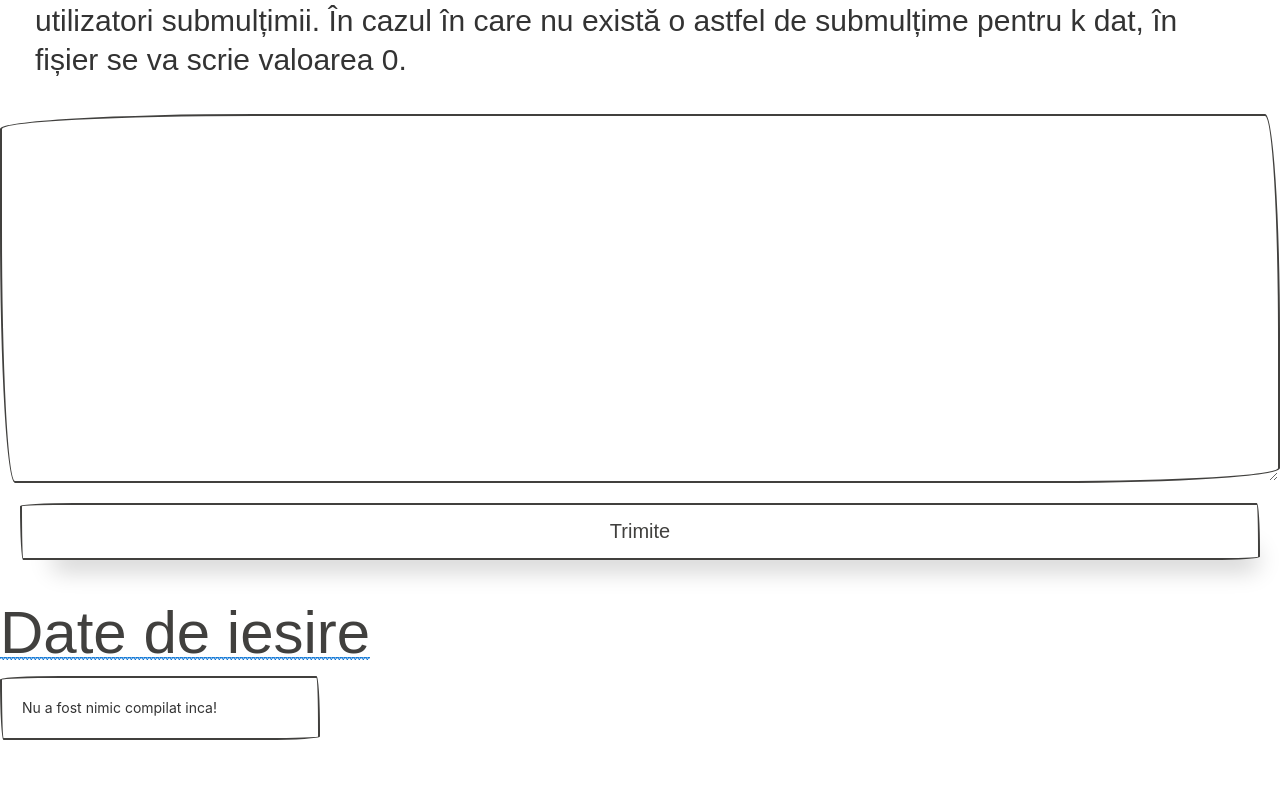
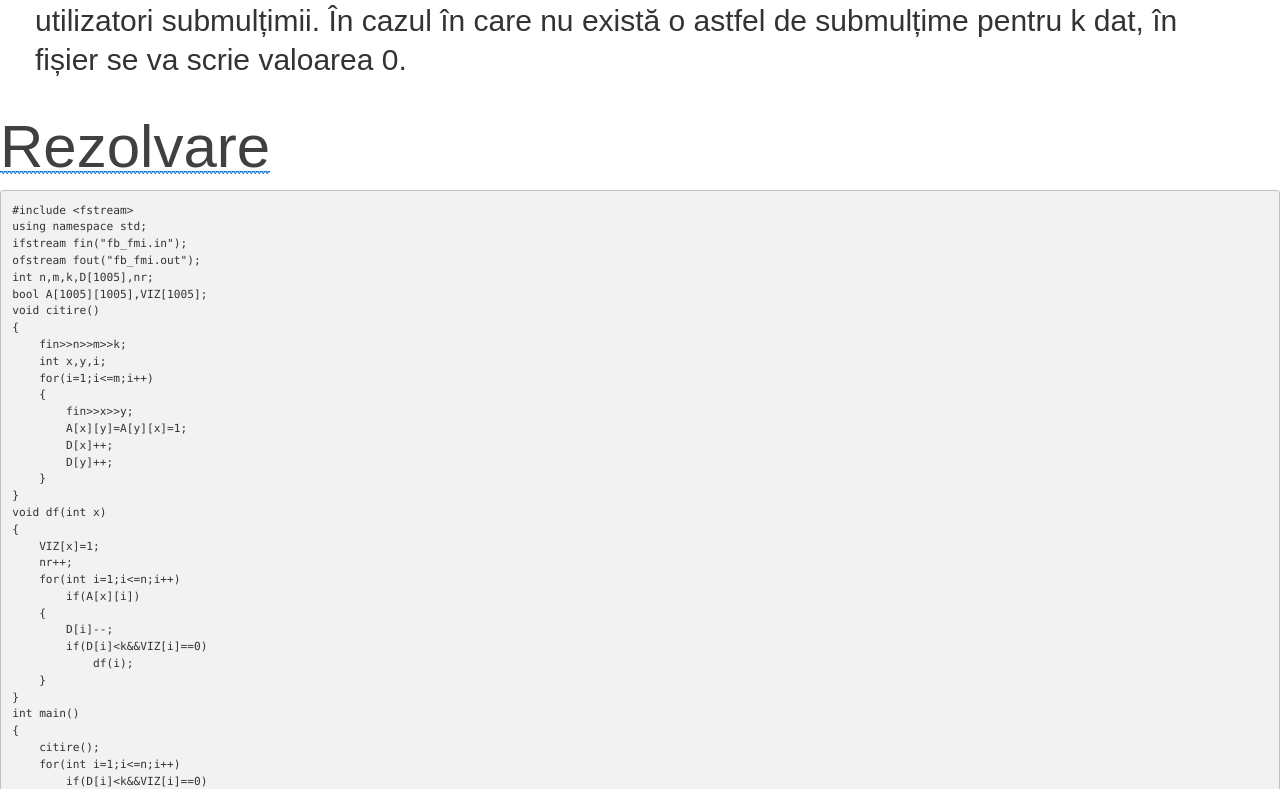
Before and after one commit to vladromila/Atestat, a React (Create React App) app: page /pb/1 in a window 1280 px wide. Shown: the part 1451-2240 px from the top of the page. Before the commit the page ends 2191 px from the top, so only its background shows below. Built offline with nearby package versions, Linux system fonts and the light colour scheme; a web font is replaced by a local one.

Commit message:
Done some code display

```diff
--- a/src/PP.js
+++ b/src/PP.js
@@ -7,7 +7,7 @@ class PP extends React.Component {
         this.state = {
             value: '',
             res: { output: 'Nu a fost nimic compilat inca!' },
-            loading:false
+            loading: false
         }
     }
     onButtonClick = () => {
@@ -17,9 +17,9 @@ class PP extends React.Component {
             versionIndex: "3",
             clientId: "3ab058b2c56e83895ea733b3e0449bf5",
             clientSecret: "9f0db5c8938a159a2a11dfb279ea32152c3a0ad715a2c201441a3b347f90fcb0",
-            stdin:"5 5 2 1 2 5 1 3 2 4 5 1 4"
+            stdin: "5 5 2 1 2 5 1 3 2 4 5 1 4"
         }
-        this.setState({loading:true})
+        this.setState({ loading: true })
         fetch('https://cors-anywhere.herokuapp.com/https://api.jdoodle.com/v1/execute', {
             method: "POST",
             mode: "cors",
@@ -37,9 +37,9 @@ class PP extends React.Component {
             body: JSON.stringify(data)
         }
         ).then(res => res.json())
-            .then(res => this.setState({ res:res,loading:false }))
+            .then(res => this.setState({ res: res, loading: false }))
     }
-    render() {console.log(this.state.res.output)
+    render() {
         return (
             <article class="article" style={{ paddingTop: 20 }}>
                 <h1 class="article-title"><a href="">Facebook_FMI</a></h1>
@@ -61,16 +61,61 @@ class PP extends React.Component {
                     Fișierul de ieșire fb_fmi.out va conține pe prima linie numărul natural Q ce reprezintă numărul maxim de membrii ai submulțimii de utilizatori care au cel puțin k prieteni, aflați la rândul lor în submulțime.
     Pe următoarea linie, în ordine crescătoare, sunt enumerați utilizatori submulțimii. În cazul în care nu există o astfel de submulțime pentru k dat, în fișier se va scrie valoarea 0.
                 </p>
+                <h3 class="article-title"><a href="">Rezolvare</a></h3>
+                <pre><code>
+                    {`#include <fstream>
+using namespace std;
+ifstream fin("fb_fmi.in");
+ofstream fout("fb_fmi.out");
+int n,m,k,D[1005],nr;
+bool A[1005][1005],VIZ[1005];
+void citire()
+{
+    fin>>n>>m>>k;
+    int x,y,i;
+    for(i=1;i<=m;i++)
+    {
+        fin>>x>>y;
+        A[x][y]=A[y][x]=1;
+        D[x]++;
+        D[y]++;
+    }
+}
+void df(int x)
+{
+    VIZ[x]=1;
+    nr++;
+    for(int i=1;i<=n;i++)
+        if(A[x][i])
+    {
+        D[i]--;
+        if(D[i]<k&&VIZ[i]==0)
+            df(i);
+    }
+}
+int main()
+{
+    citire();
+    for(int i=1;i<=n;i++)
+        if(D[i]<k&&VIZ[i]==0)
+        df(i);
+    fout<<n-nr<<endl;
+    for(int i=1;i<=n;i++)
+        if(VIZ[i]==0)
+        fout<<i<<' ';
+    return 0;
+}`}
+                </code></pre>
                 <textarea style={{ width: '100%' }} rows={15}
-                value={this.state.value}
-                onChange={(event) => this.setState({ value: event.target.value })}
-                disabled={this.state.loading}
+                    value={this.state.value}
+                    onChange={(event) => this.setState({ value: event.target.value })}
+                    disabled={this.state.loading}
                 ></textarea>
-                <div class="col-12 col" style={{textAlign:'center',alignContent:'center',justifyContent:'center'}}>
+                <div class="col-12 col" style={{ textAlign: 'center', alignContent: 'center', justifyContent: 'center' }}>
                     <button disabled={this.state.loading} class="btn-block" onClick={this.onButtonClick}>Trimite</button>
                 </div>
                 <h3 class="article-title"><a href="">Date de iesire</a></h3>
-                <div class="sm-3 col border border-primary">{this.state.loading===false?this.state.res.output:<Spinner name="pacman" style={{alignSelf:'center'}} />}</div>
+                <div class="sm-3 col border border-primary">{this.state.loading === false ? this.state.res.output : <Spinner name="pacman" style={{ alignSelf: 'center' }} />}</div>
             </article>
         )
     }
```
